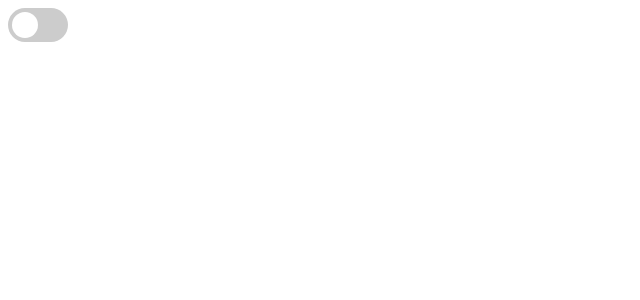
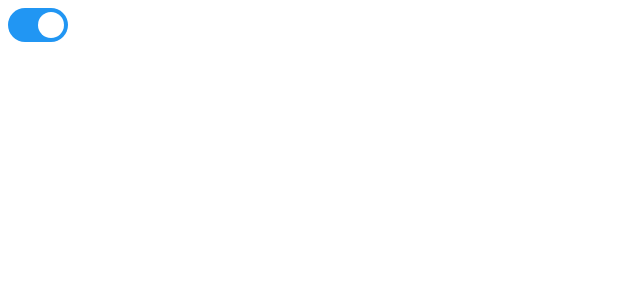
Before and after one commit to fancn21th/0_112_Ng_Advanced, an Angular app: page / in a window 1280 px wide. Shown: the top 300 px of the page, without its empty margins (0-640 px from the left). Built offline with nearby package versions, Linux system fonts and the light colour scheme.

Commit message:
feature: toggle style binding to state of on

```diff
--- a/src/app/app.component.html
+++ b/src/app/app.component.html
@@ -1 +1 @@
-<toggle></toggle>
+<toggle [on]="true"></toggle>
--- a/src/app/controls/toggle/toggle.component.css
+++ b/src/app/controls/toggle/toggle.component.css
@@ -38,19 +38,29 @@
   transition: 0.4s;
 }
 
-input:checked + .slider {
+.toggle-btn-on + .slider {
   background-color: #2196f3;
 }
+
+.toggle-btn-on + .slider:before {
+  -webkit-transform: translateX(26px);
+  -ms-transform: translateX(26px);
+  transform: translateX(26px);
+}
+
+/* input:checked + .slider {
+  background-color: #2196f3;
+} */
 
 input:focus + .slider {
   box-shadow: 0 0 1px #2196f3;
 }
 
-input:checked + .slider:before {
+/* input:checked + .slider:before {
   -webkit-transform: translateX(26px);
   -ms-transform: translateX(26px);
   transform: translateX(26px);
-}
+} */
 
 /* Rounded sliders */
 .slider.round {
--- a/src/app/controls/toggle/toggle.component.html
+++ b/src/app/controls/toggle/toggle.component.html
@@ -1,4 +1,8 @@
 <label class="switch">
-  <input type="checkbox" />
+  <input
+    type="checkbox"
+    [ngClass]="{ 'toggle-btn-on': on }"
+    (click)="onClick($event)"
+  />
   <span class="slider round"></span>
 </label>
--- a/src/app/controls/toggle/toggle.component.ts
+++ b/src/app/controls/toggle/toggle.component.ts
@@ -1,4 +1,4 @@
-import { Component, OnInit } from "@angular/core";
+import { Component, OnInit, Input } from "@angular/core";
 
 @Component({
   selector: "toggle",
@@ -6,7 +6,13 @@ import { Component, OnInit } from "@angular/core";
   styleUrls: ["./toggle.component.css"]
 })
 export class ToggleComponent implements OnInit {
+  @Input() on: boolean;
+
   constructor() {}
+
+  onClick() {
+    this.on = !this.on;
+  }
 
   ngOnInit() {}
 }
```
